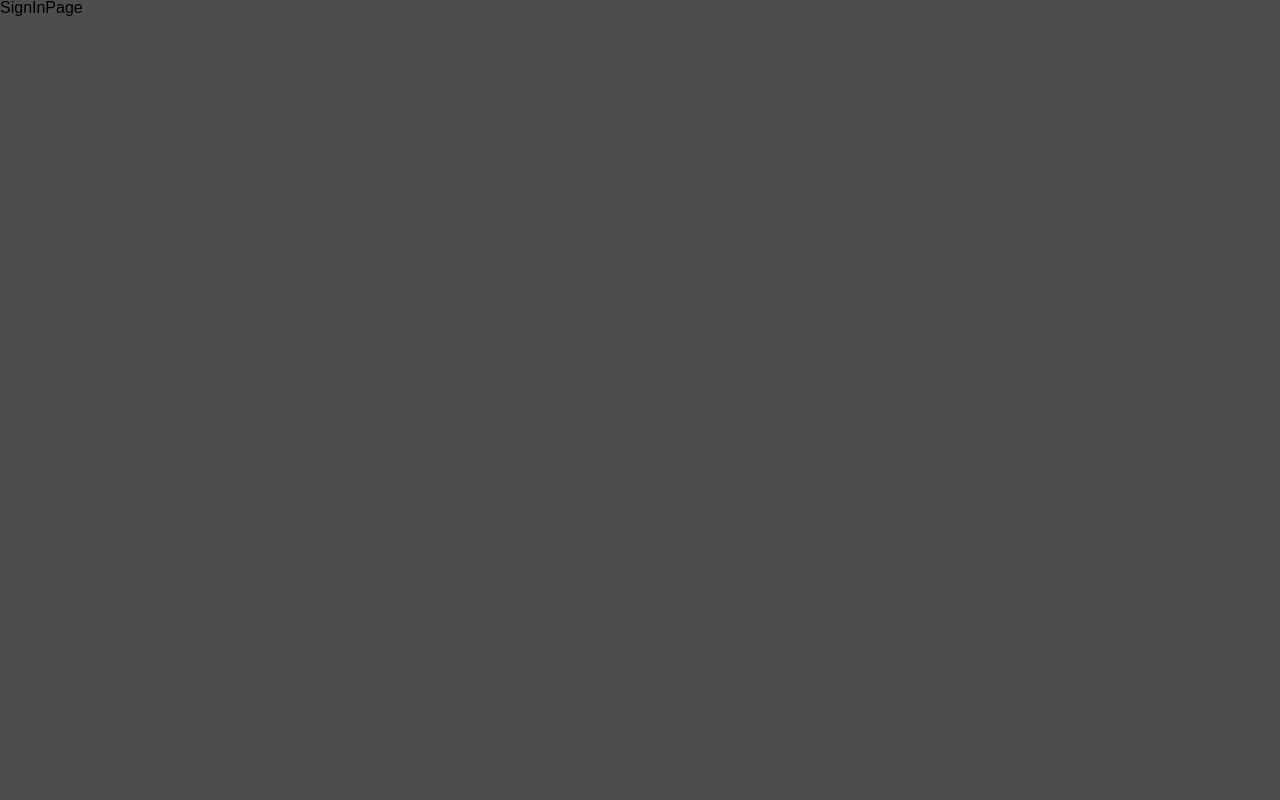
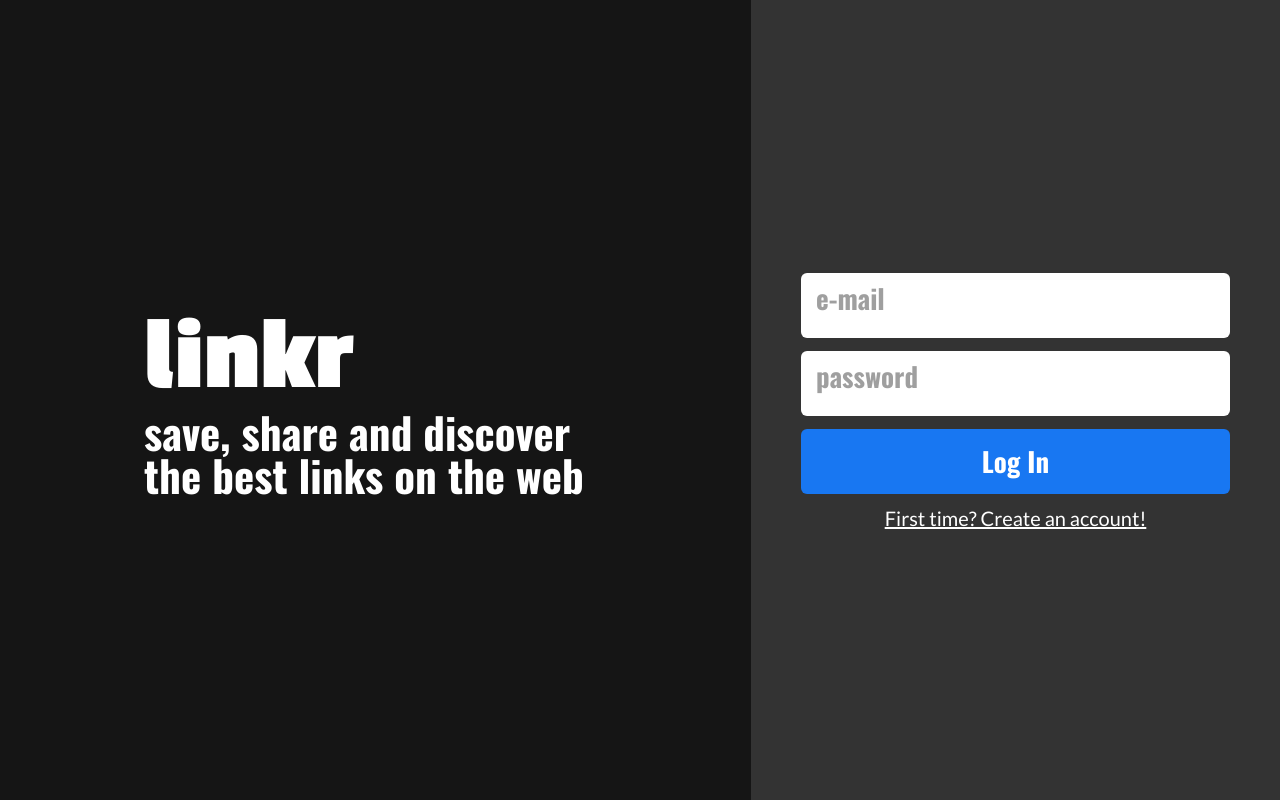
Before and after one commit to LaraCamarino/Projeto_17_Linkr_Front, a React (Create React App) app: page / in a window 1280 px wide. Built offline with nearby package versions, Linux system fonts and the light colour scheme.

Commit message:
feat: add functionality to the SignIn page

```diff
--- a/src/assets/global.css
+++ b/src/assets/global.css
@@ -4,9 +4,6 @@
 
 body {
     background-color: #4D4D4D;
-    font-family: 'Montserrat', sans-serif;
-    font-style: normal;
-    font-weight: 400;
 }
 
 html {
--- a/src/pages/SignIn/SignInPage.js
+++ b/src/pages/SignIn/SignInPage.js
@@ -1,5 +1,80 @@
+import axios from "axios";
+import { useNavigate } from "react-router-dom";
+import { useState } from "react";
+
+import { Page, LeftSide, RightSide, Input, Button, SignUpLink } from "./styles.js";
+import { ThreeDots } from "react-loader-spinner";
+
 export default function SignInPage() {
+    const navigate = useNavigate();
+
+    const [loading, setLoading] = useState(false);
+    const [login, setLogin] = useState({
+        email: "",
+        password: ""
+    });
+
+    function assembleForm() {
+        if (!loading) {
+            return (
+                <form onSubmit={signIn}>
+                    <Input required type="email" placeholder="e-mail" value={login.email} onChange={(e) => setLogin({ ...login, email: e.target.value })} ></Input>
+                    <Input required type="password" placeholder="password" value={login.password} onChange={(e) => setLogin({ ...login, password: e.target.value })} minLength={8}></Input>
+                    <Button type="submit">Log In</Button>
+                </form>
+            )
+        }
+        else {
+            return (
+                <form onSubmit={signIn}>
+                    <Input disabled={true} required type="email" placeholder="e-mail" value={login.email} onChange={(e) => setLogin({ ...login, email: e.target.value })} ></Input>
+                    <Input disabled={true} required type="password" placeholder="password" value={login.password} onChange={(e) => setLogin({ ...login, password: e.target.value })} minLength={8}></Input>
+                    <Button disabled={true} type="submit"><ThreeDots width={51} height={13} color="#FFFFFF" /></Button>
+                </form>
+            )
+        }
+    }
+
+    function signIn(event) {
+        event.preventDefault();
+
+        const URL = "http://localhost:5000/sign-in";
+
+        setLoading(true);
+        const promise = axios.post(URL, login);
+
+        promise.then(res => {
+            localStorage.setItem("token", (res.data));
+            navigate("/timeline");
+        });
+        promise.catch(err => {
+            alert(err.response.data);
+            setLogin({
+                email: "",
+                password: ""
+            });
+            setLoading(false);
+        });
+    }
+
+
     return (
-        <>SignInPage</>
+        <Page>
+            <LeftSide>
+                <h1>
+                    linkr
+                </h1>
+                <h2>
+                    save, share and discover
+                    the best links on the web
+                </h2>
+            </LeftSide>
+            <RightSide>
+                {assembleForm()}
+                <SignUpLink to="/sign-up">
+                    First time? Create an account!
+                </SignUpLink>
+            </RightSide>
+        </Page>
     )
 }
--- a/src/pages/SignIn/styles.js
+++ b/src/pages/SignIn/styles.js
@@ -0,0 +1,150 @@
+import styled from "styled-components";
+import { Link } from "react-router-dom";
+
+export const Page = styled.div`
+    background-color: #151515;
+    display: flex;
+    justify-content: space-between;
+
+    @media (max-width: 700px) {
+        display: flex;
+        flex-direction: column;
+        justify-content: center;
+        align-items: center;
+    }
+`
+
+export const LeftSide = styled.div`
+    width: 1005px;
+    height: 100vh;
+    background-color: #151515;
+    color: #FFFFFF;
+    padding-left: 144px;
+    padding-right: 50px;
+    display: flex;
+    flex-direction: column;
+    justify-content: center;
+
+    h1 {
+        font-size: 106px;
+        font-weight: 700;
+        font-family: 'Passion One', cursive;
+        margin: 0;
+    }
+    h2 {
+        width: 442px;
+        font-size: 43px;
+        font-weight: 700;
+        font-family: 'Oswald', sans-serif;
+    }
+
+    @media (max-width: 1090px) {
+        padding-left: 50px;
+    }
+
+    @media (max-width: 700px) {
+        width: 100vw;
+        height: 175px;
+        padding: 15px;
+        align-items: center;
+
+        h1 {
+            font-size: 76px;
+        }
+        h2 {
+            width: 280px;
+            font-size: 23px;
+            text-align: center;
+            margin: 0;
+        }
+    }
+`
+
+export const RightSide = styled.div`
+    width: 635px;
+    height: 100vh;
+    background-color: #333333;
+    padding: 50px;
+    display: flex;
+    flex-direction: column;
+    justify-content: center;
+    align-items: center;
+
+    form {
+        display: flex;
+        flex-direction: column;
+        justify-content: center;
+        align-items: center;
+    }
+
+    @media (max-width: 700px) {
+        width: 100vw;
+        padding-top: 40px;
+        justify-content: initial;
+    }
+`
+
+export const Input = styled.input`
+	width: 429px;
+    height: 65px;
+    background-color: #FFFFFF;
+	border-radius: 6px;
+    border: 0px;
+    padding: 15px;
+    margin-bottom: 13px;
+	transition: .2s;
+
+    ::placeholder {
+        color: #9F9F9F;
+        font-size: 27px;
+        font-family: 'Oswald', sans-serif;
+    }
+	:valid {
+        border: 2px solid #03AC00;
+    }
+
+    @media (max-width: 700px) {
+        width: 330px;
+        height: 55px;
+
+        ::placeholder {
+            font-size: 22px;
+        }
+    }
+
+`
+
+export const Button = styled.button`
+	width: 429px;
+    height: 65px;
+    background-color: #1877F2;
+    font-size: 27px;
+	font-weight: 700;
+    font-family: 'Oswald', sans-serif;
+	color: #FFFF;
+	border-radius: 6px;
+	border: 0px;
+	display: flex;
+	justify-content: center;
+	align-items: center;
+	cursor: pointer;
+    transition: .2s;
+
+    @media (max-width: 700px) {
+        width: 330px;
+        height: 55px;
+        font-size: 22px;
+    }
+`
+
+export const SignUpLink = styled(Link)`
+    margin-top: 14px;
+	font-size: 20px;
+    font-weight: 400;
+    font-family: 'Lato', sans-serif;
+    color: #FFFFFF;
+
+    @media (max-width: 600px) {
+        font-size: 17px;
+    }
+`
--- a/src/pages/SignUp/SignUpPage.js
+++ b/src/pages/SignUp/SignUpPage.js
@@ -3,7 +3,7 @@ import { useNavigate } from "react-router-dom";
 import { useState } from "react";
 
 import { Page, LeftSide, RightSide, Input, Button, SignInLink } from "./styles.js";
-import { ThreeDots } from 'react-loader-spinner';
+import { ThreeDots } from "react-loader-spinner";
 
 export default function SignUpPage() {
     const navigate = useNavigate();
```
